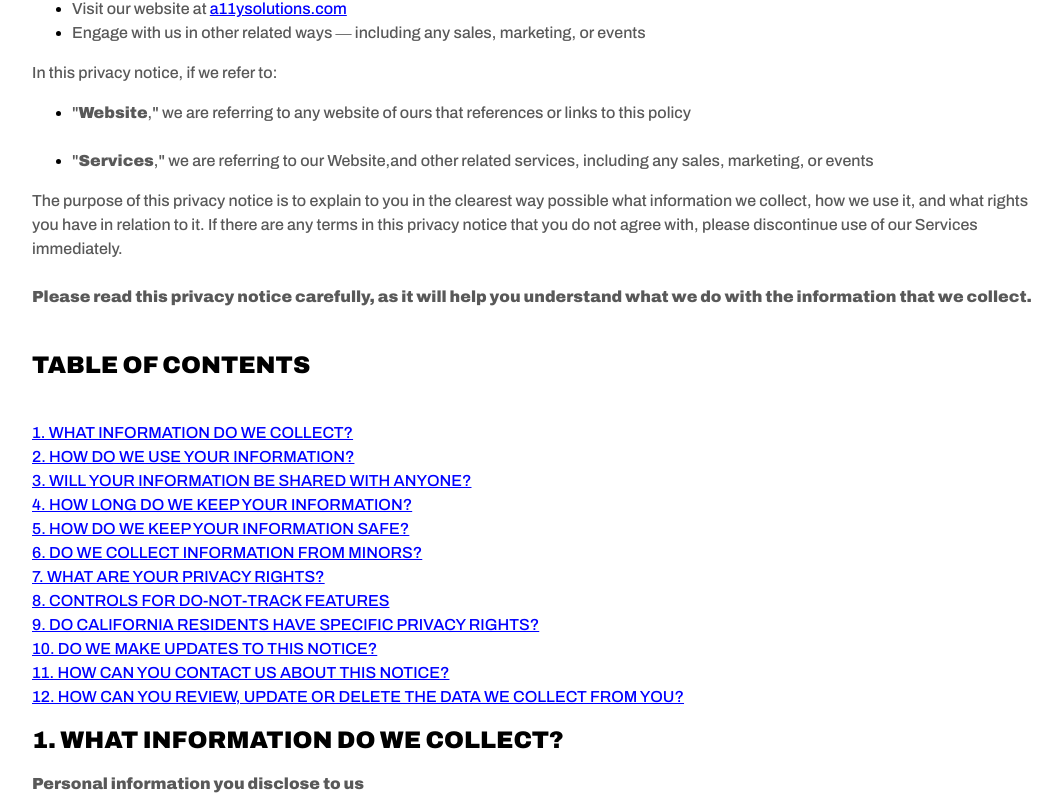
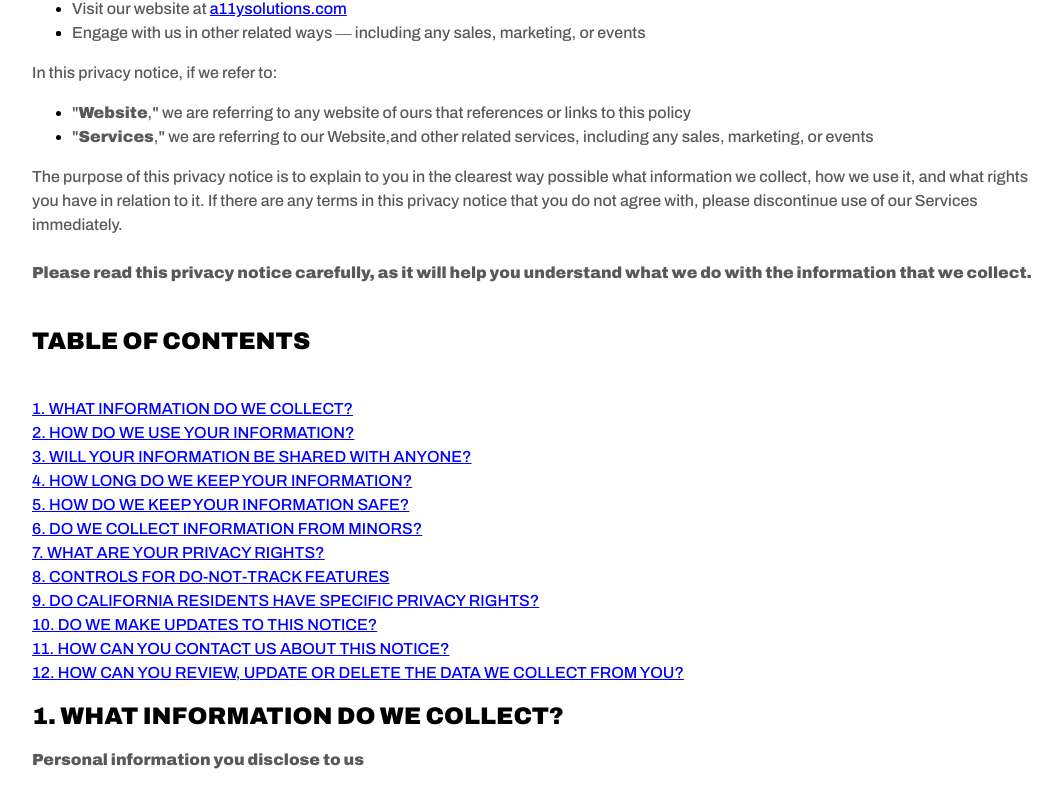
Before and after one commit to a11ysolutions/website, a React (Create React App) app: page /privacy-policy in a window 1280 px wide. Shown: the part 1697-2496 px from the top of the page, without its empty margins (98-1160 px from the left). Built offline with nearby package versions, Linux system fonts and the light colour scheme.

Commit message:
fix: adjust unordered list content so it only has list items in Privacy Policy page

```diff
--- a/src/Components/PrivacyPolicy/PrivacyPolicy.js
+++ b/src/Components/PrivacyPolicy/PrivacyPolicy.js
@@ -105,7 +105,7 @@ function PrivacyPolicy() {
                 </span>
               </span>
             </li>
-            <div>
+            <li>
               <span>
                 <span>
                   <span>
@@ -143,7 +143,7 @@ function PrivacyPolicy() {
                   </span>
                 </li>
               </div>
-            </div>
+            </li>
           </ul>
           <div>
             <span>
@@ -167,31 +167,6 @@ function PrivacyPolicy() {
                 </span>
               </span>
             </li>
-            <div>
-              <span>
-                <span>
-                  <span>
-                    <span data-custom-class="body_text">
-                      <span>
-                        <span data-custom-class="body_text"></span>
-                      </span>
-                    </span>
-                  </span>
-                </span>
-              </span>
-              <div>
-                <span>
-                  <span>
-                    <span>
-                      <span data-custom-class="body_text">
-                        <span>
-                          <span data-custom-class="body_text"> </span>
-                        </span>
-                      </span>
-                    </span>
-                  </span>
-                </span>
-              </div>
             <li>
               <span>
                 <span>
@@ -221,7 +196,6 @@ function PrivacyPolicy() {
                 </span>
               </span>
             </li>
-            </div>
           </ul>
           <div>
             <span>
@@ -599,12 +573,12 @@ function PrivacyPolicy() {
                                         We may use your information to fulfill
                                         and manage your orders, payments,
                                         returns, and exchanges made through the{" "}
-                                      </span>
-                                    </span>
-                                  </span>
-                                </span>
-                              </li>
                                         Website .
+                                      </span>
+                                    </span>
+                                  </span>
+                                </span>
+                              </li>
                               <li>
                                 <span>
                                   <span>
```
Lines whose indentation alone changed are shown as unchanged.
